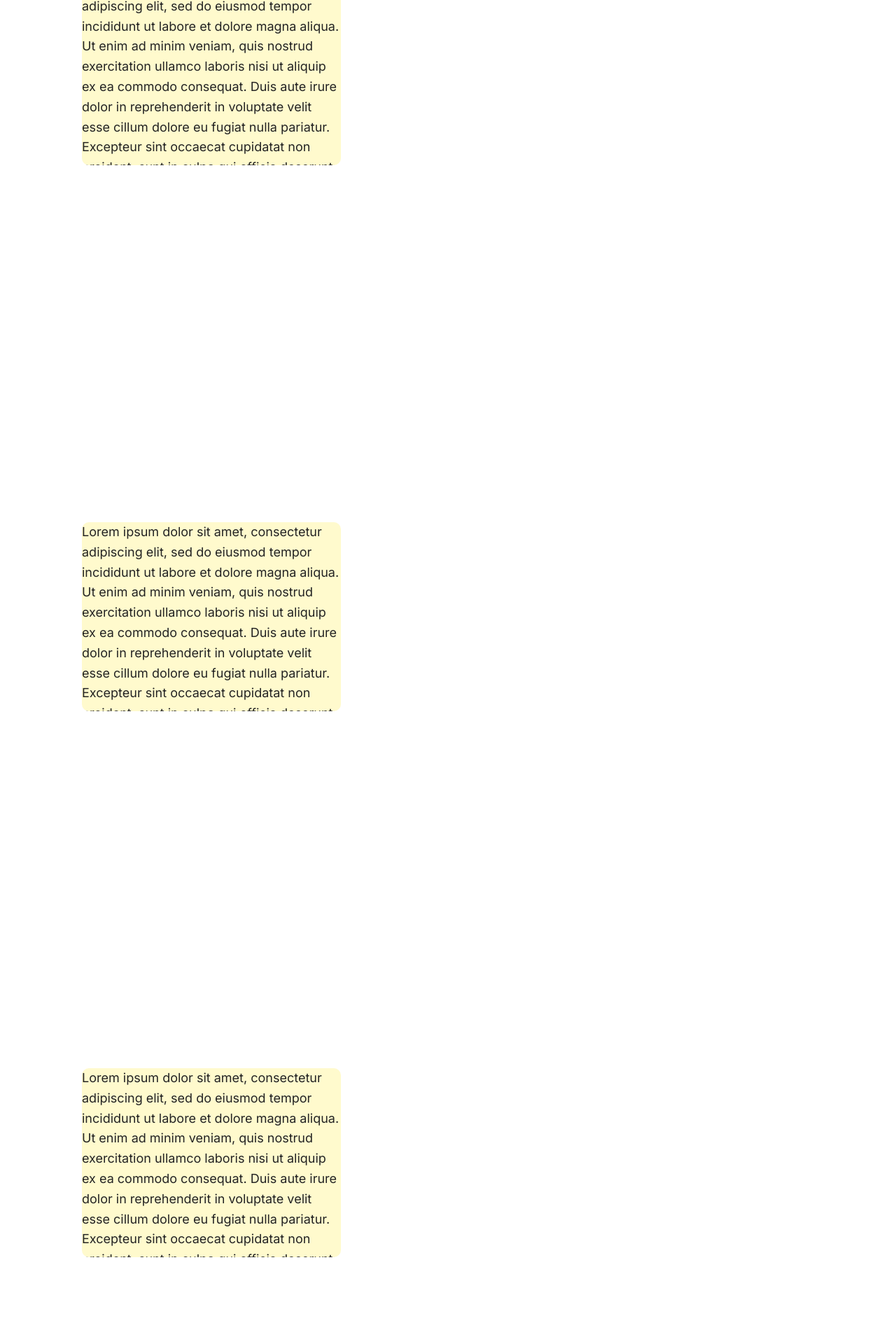
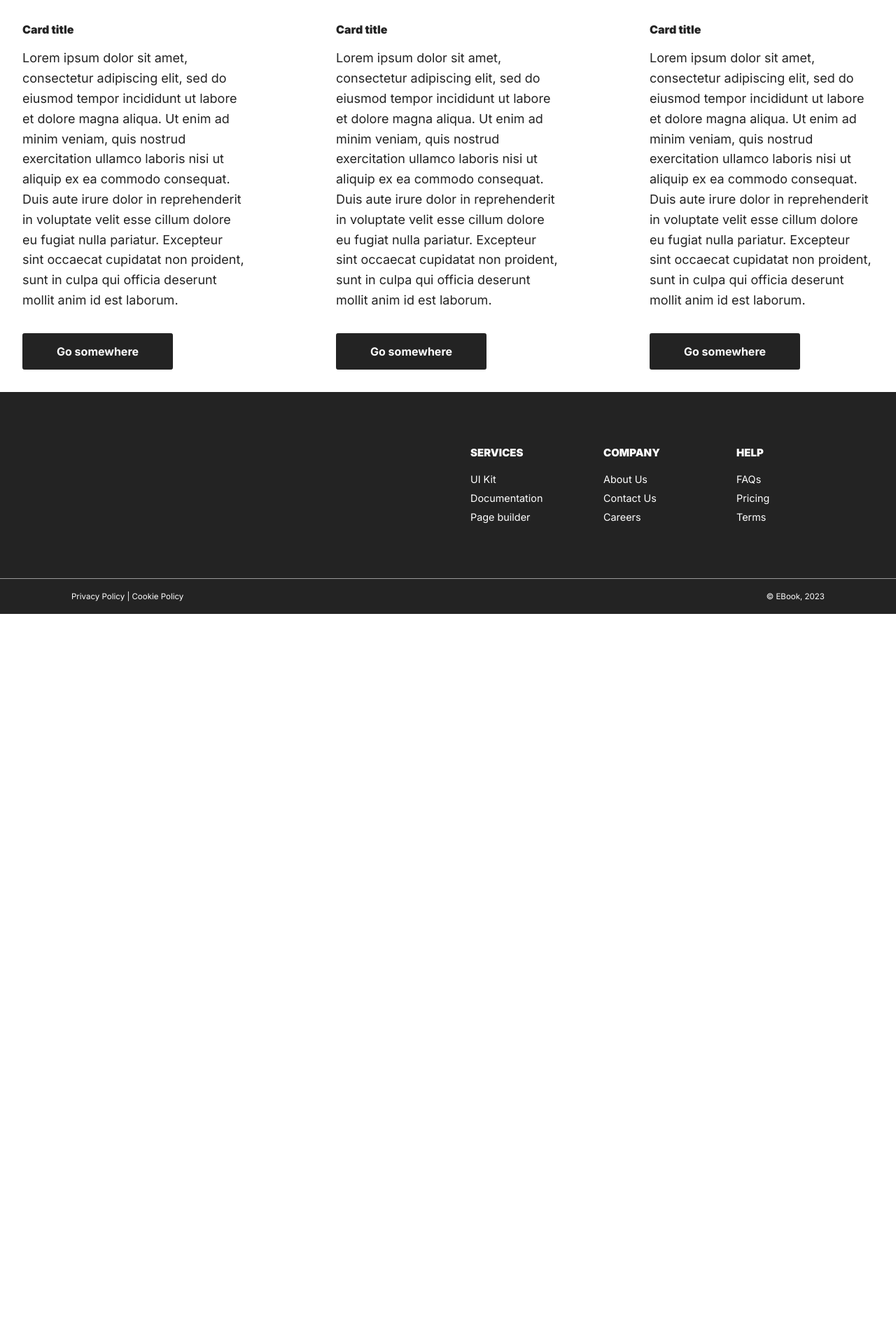
Before and after one commit to contactatfp/theLibrarians, a Flask app: page /all in a window 1280 px wide. Shown: the part 445-2365 px from the top of the page at 70% size. After the commit the page ends 1322 px from the top, so only its background shows below. Run offline with Flask 3, Linux system fonts and the light colour scheme; some libraries are stand-ins or nearby versions.

Commit message:
Testing out Bootstrap to make the all page

```diff
--- a/dev/templates/all.html
+++ b/dev/templates/all.html
@@ -1,20 +1,32 @@
 {% extends 'layout.html' %}
 {% block content %}
 <h1>All</h1>
-<link rel="stylesheet" href="{{url_for('static', filename='css/boxed.css')}}">
-	<div class="container">
-		<div class="box">
-			<p>Lorem ipsum dolor sit amet, consectetur adipiscing elit, sed do eiusmod tempor incididunt ut labore et dolore magna aliqua. Ut enim ad minim veniam, quis nostrud exercitation ullamco laboris nisi ut aliquip ex ea commodo consequat. Duis aute irure dolor in reprehenderit in voluptate velit esse cillum dolore eu fugiat nulla pariatur. Excepteur sint occaecat cupidatat non proident, sunt in culpa qui officia deserunt mollit anim id est laborum.<p>
+<!--	<div class="mx auto" style="width: 200px;"> -->
+		<div class="card-deck">
+			<div class="card" style="width: 18rem;">
+				<img class="card-img-top" src=".../100px180/" alt="Card image cap">
+				<div class="card-body">
+					<h5 class="card-title">Card title</h5>
+					<p class="card-text">Lorem ipsum dolor sit amet, consectetur adipiscing elit, sed do eiusmod tempor incididunt ut labore et dolore magna aliqua. Ut enim ad minim veniam, quis nostrud exercitation ullamco laboris nisi ut aliquip ex ea commodo consequat. Duis aute irure dolor in reprehenderit in voluptate velit esse cillum dolore eu fugiat nulla pariatur. Excepteur sint occaecat cupidatat non proident, sunt in culpa qui officia deserunt mollit anim id est laborum.</p>
+					<a href="#" class="btn btn-primary">Go somewhere</a>
 				</div>
 			</div>
-	<div class="container">
-		<div class="box">
-			<p>Lorem ipsum dolor sit amet, consectetur adipiscing elit, sed do eiusmod tempor incididunt ut labore et dolore magna aliqua. Ut enim ad minim veniam, quis nostrud exercitation ullamco laboris nisi ut aliquip ex ea commodo consequat. Duis aute irure dolor in reprehenderit in voluptate velit esse cillum dolore eu fugiat nulla pariatur. Excepteur sint occaecat cupidatat non proident, sunt in culpa qui officia deserunt mollit anim id est laborum.<p>
+			<div class="card" style="width: 18rem;">
+				<img class="card-img-top" src=".../100px180/" alt="Card image cap">
+				<div class="card-body">
+					<h5 class="card-title">Card title</h5>
+					<p class="card-text">Lorem ipsum dolor sit amet, consectetur adipiscing elit, sed do eiusmod tempor incididunt ut labore et dolore magna aliqua. Ut enim ad minim veniam, quis nostrud exercitation ullamco laboris nisi ut aliquip ex ea commodo consequat. Duis aute irure dolor in reprehenderit in voluptate velit esse cillum dolore eu fugiat nulla pariatur. Excepteur sint occaecat cupidatat non proident, sunt in culpa qui officia deserunt mollit anim id est laborum.</p>
+					<a href="#" class="btn btn-primary">Go somewhere</a>
 				</div>
 			</div>
-	<div class="container">
-		<div class="box">
-			<p>Lorem ipsum dolor sit amet, consectetur adipiscing elit, sed do eiusmod tempor incididunt ut labore et dolore magna aliqua. Ut enim ad minim veniam, quis nostrud exercitation ullamco laboris nisi ut aliquip ex ea commodo consequat. Duis aute irure dolor in reprehenderit in voluptate velit esse cillum dolore eu fugiat nulla pariatur. Excepteur sint occaecat cupidatat non proident, sunt in culpa qui officia deserunt mollit anim id est laborum.<p>
+			<div class="card" style="width: 18rem;">
+				<img class="card-img-top" src=".../100px180/" alt="Card image cap">
+				<div class="card-body">
+					<h5 class="card-title">Card title</h5>
+					<p class="card-text">Lorem ipsum dolor sit amet, consectetur adipiscing elit, sed do eiusmod tempor incididunt ut labore et dolore magna aliqua. Ut enim ad minim veniam, quis nostrud exercitation ullamco laboris nisi ut aliquip ex ea commodo consequat. Duis aute irure dolor in reprehenderit in voluptate velit esse cillum dolore eu fugiat nulla pariatur. Excepteur sint occaecat cupidatat non proident, sunt in culpa qui officia deserunt mollit anim id est laborum.</p>
+					<a href="#" class="btn btn-primary">Go somewhere</a>
 				</div>
 			</div>
+		</div>
+<!--	</div> -->
 {% endblock %}
--- a/dev/templates/layout.html
+++ b/dev/templates/layout.html
@@ -3,6 +3,7 @@
 <head>
     <meta charset=utf-8>
     <meta name=viewport content="width=device-width,initial-scale=1,shrink-to-fit=no">
+	<link rel="stylesheet" href="https://stackpath.bootstrapcdn.com/bootstrap/4.3.1/css/bootstrap.min.css" integrity="sha384-ggOyR0iXCbMQv3Xipma34MD+dH/1fQ784/j6cY/iJTQUOhcWr7x9JvoRxT2MZw1T" crossorigin="anonymous">
     <title>Ebooks</title>
     <link rel=apple-touch-icon sizes=180x180 href="{{ url_for('static', filename='/images/icons/favicons/apple-touch-icon.png') }}">
     <link rel=icon type=image/png sizes=32x32 href="{{ url_for('static', filename='/images/icons/favicons/favicon-32x32.png') }}">
@@ -182,5 +183,8 @@
     </div>
 </div>
 <script src=../static/js/theme.core.min.js></script><script src=../static/js/theme.min.js></script>
+<script src="https://code.jquery.com/jquery-3.3.1.slim.min.js" integrity="sha384-q8i/X+965DzO0rT7abK41JStQIAqVgRVzpbzo5smXKp4YfRvH+8abtTE1Pi6jizo" crossorigin="anonymous"></script>
+<script src="https://cdnjs.cloudflare.com/ajax/libs/popper.js/1.14.7/umd/popper.min.js" integrity="sha384-UO2eT0CpHqdSJQ6hJty5KVphtPhzWj9WO1clHTMGa3JDZwrnQq4sF86dIHNDz0W1" crossorigin="anonymous"></script>
+<script src="https://stackpath.bootstrapcdn.com/bootstrap/4.3.1/js/bootstrap.min.js" integrity="sha384-JjSmVgyd0p3pXB1rRibZUAYoIIy6OrQ6VrjIEaFf/nJGzIxFDsf4x0xIM+B07jRM" crossorigin="anonymous"></script>
 </body>
 </html>
```
Lines whose indentation alone changed are shown as unchanged.
